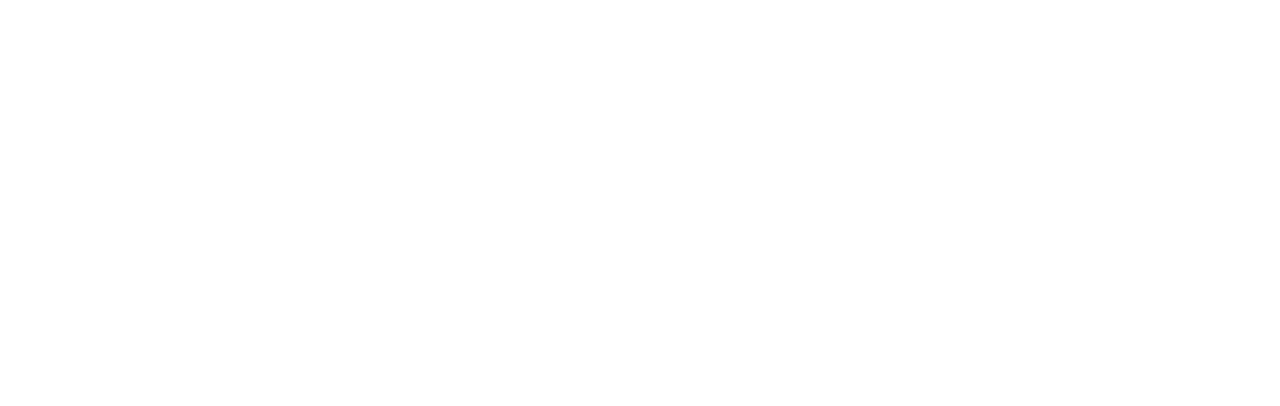
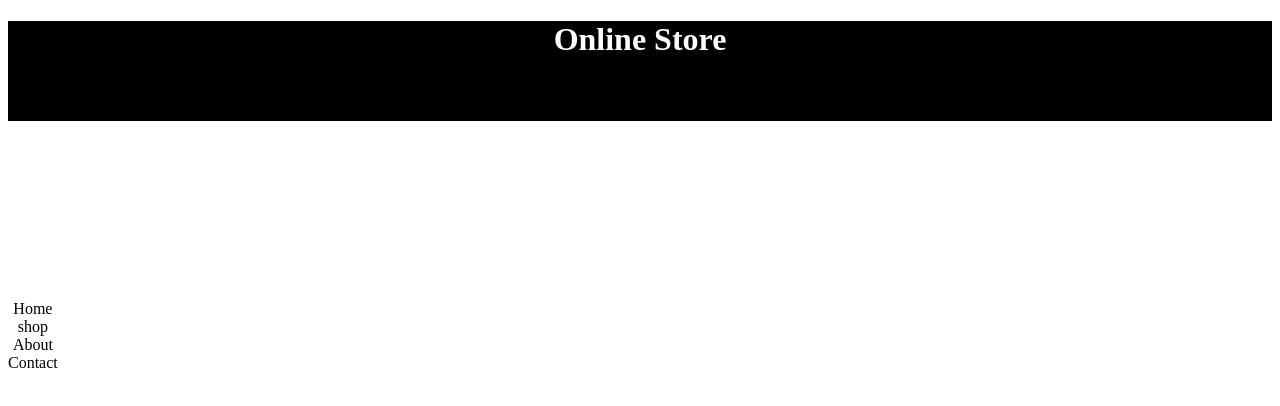
Before and after one commit to abdalluhyaseen/taskcss2, a plain HTML site: page tasks/task20.html in a window 1280 px wide. Drawn offline with Linux system fonts and the light colour scheme.

Commit message:
finish tsk20

```diff
--- a/style.css
+++ b/style.css
@@ -680,3 +680,26 @@ border-image: url(/images/bordar1.jpeg) 33% 33% 33% 33%;
 /* ############################################################# */
 
  /* task 20 */
+
+.k{
+text-align: center;
+height: 100px;
+color: white;
+background-color: black;
+
+}
+.k1{
+background-color: gray;
+text-align: center;
+position: absolute;
+top: 150px;
+}
+
+.k2{
+position: absolute;
+top: 150px;
+
+left: 50%;
+
+
+}
--- a/tasks/task20.html
+++ b/tasks/task20.html
@@ -7,6 +7,22 @@
     <link rel="stylesheet" href="../style.css">
 </head>
 <body>
+<div class="k">
+
+<h1>Online Store</h1>
+
+</div>
+
+<div class="k1">
+    <span class="k2">Home <span class="k3">shop</span> <span class="k4">About</span> <span class="k5">Contact</span>    </span>
+</div>
+
+
+
+
+
+
+
 
 
 
```
